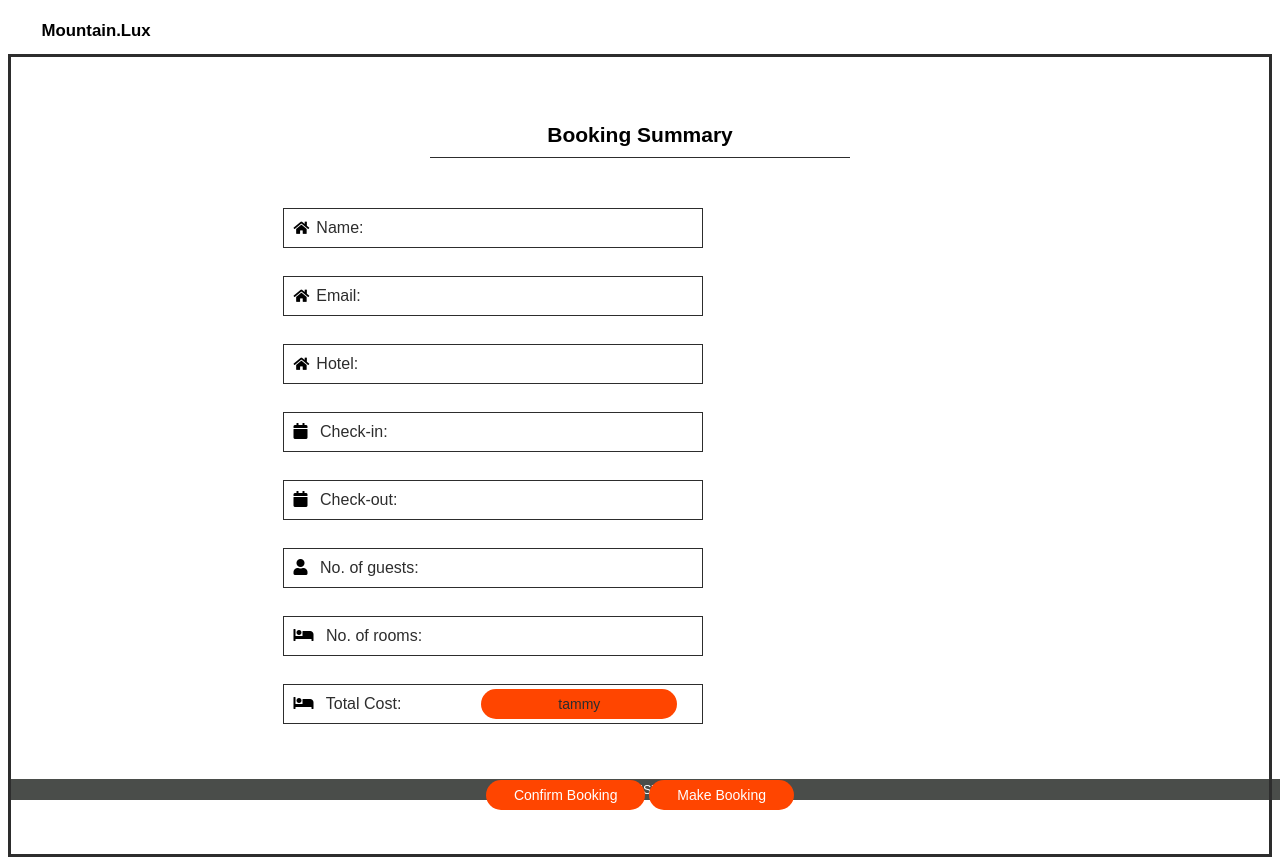
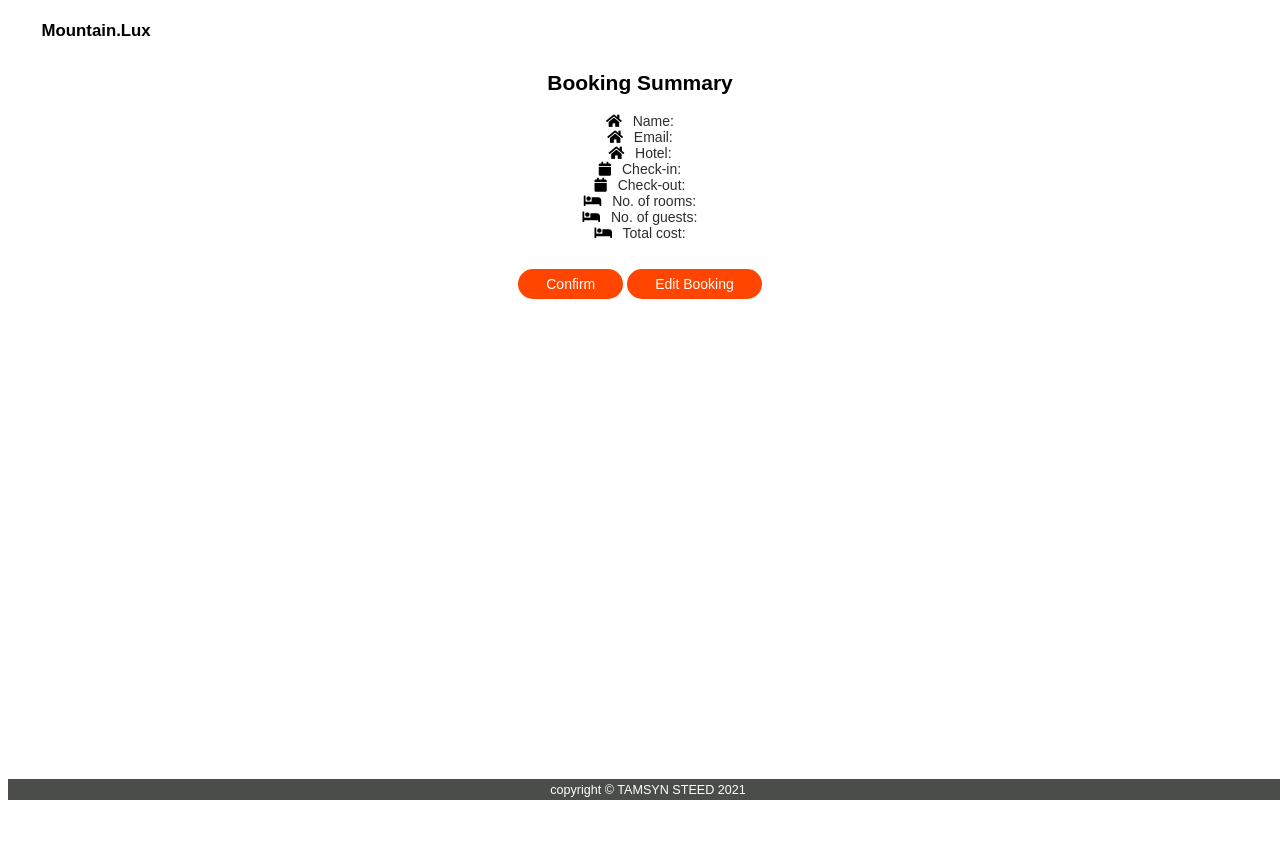
Before and after one commit to tamsynsteed/bookingSite-final-eom, a plain HTML site: page info.html in a window 1280 px wide. After the commit the page ends 800 px from the top, so only its background shows below. Drawn offline with nearby package versions, Linux system fonts and the light colour scheme; a script that the page names is missing; a web font is replaced by a local one.

Commit message:
Add files via upload

```diff
--- a/info.html
+++ b/info.html
@@ -21,81 +21,72 @@
       <h2>Mountain.Lux</h2>
     </header>
 
-    <div class="container">
-        <h2 class="heading">Booking Summary</h2>
-      <div class="div1">
+      <form action="/action_page.php" style="max-width:500px;margin:auto">
+          <h2>Booking Summary</h2>
+          <div class="input-container">
+            <div class="icon">    <i class="fa fa-home"></i>
+                Name:</div>
+            <label for="name"></label>
+          </div>
+
+          <div class="input-container">
+            <div class="icon"><i class="fa fa-home"></i>
+                Email:</div>
+            <label for="email"></label>
+          </div>
+
+          <div class="input-container">
+           <div class="icon"> <i class="fa fa-home"></i>
+            Hotel:</div>
+            <label for="hotel"></label>
 
 
-        <div class="inputs">
-          <i class="fa fa-home"></i>
-          <p>
-            Name:
+          </div>    <div class="input-container">
+            <div class="icon">    <i class="fa fa-calendar"></i>
+                Check-in:
+              </div>
+             <label for="checkin"></label>
+           </div>
 
-          </p>
-        </div>
-
-        <div class="inputs">
-          <i class="fa fa-home"></i>
-          <p>
-            Email:
-
-          </p>
-        </div>
+           <div class="input-container">
+            <div class="icon">    <i class="fa fa-calendar"></i>
+                Check-out:
+              </div>
+             <label for="checkout"></label>
+           </div>
 
 
-        <div class="inputs">
-          <i class="fa fa-home"></i>
-          <p>
-          Hotel:
+           <div class="input-container">
+           <div class="icon">  <i class="fa fa-bed"></i>
+            No. of rooms:
+          </div>
+             <label for="rooms"></label>
+           </div>
 
-          </p>
-        </div>
+           <div class="input-container">
+            <div class="icon">  <i class="fa fa-bed"></i>
+             No. of guests:
+           </div>
+              <label for="guests"></label>
+            </div>
 
-        <div class="inputs">
-          <p>
-            <i class="fa fa-calendar"></i>
-            Check-in:
+            <div class="input-container">
+                <div class="icon">  <i class="fa fa-bed"></i>
+                Total cost:
+               </div>
+                  <label for="cost"></label>
+                </div>
 
-          </p>
-        </div>
 
-        <div class="inputs">
-          <p>
-            <i class="fa fa-calendar"></i>
-            Check-out:
 
-          </p>
-        </div>
 
-        <div class="inputs">
-          <p>
-            <i class="fa fa-user"></i>
-            No. of guests:
 
-          </p>
-        </div>
 
-        <div class="inputs">
-          <p>
-            <i class="fa fa-bed"></i>
-            No. of rooms:
 
-          </p>
-        </div>
+          <button type="submit" class="btn">Confirm</button>
+          <button type="submit" class="btn">Edit Booking</button>
+        </form>
 
-        <div class="inputs">
-          <p>
-            <i class="fa fa-bed"></i>
-            Total Cost:
-
-          </p>
-          <div class="data">tammy</div>
-        </div>
-
-        <button id="booking" type="submit" name="makebook">Confirm Booking</button>
-        <button id="booking" type="submit" name="makebook">Make Booking</button>
-      </div>
-    </div>
 
     <footer>
       <h2>copyright © TAMSYN STEED 2021</h2>
```
